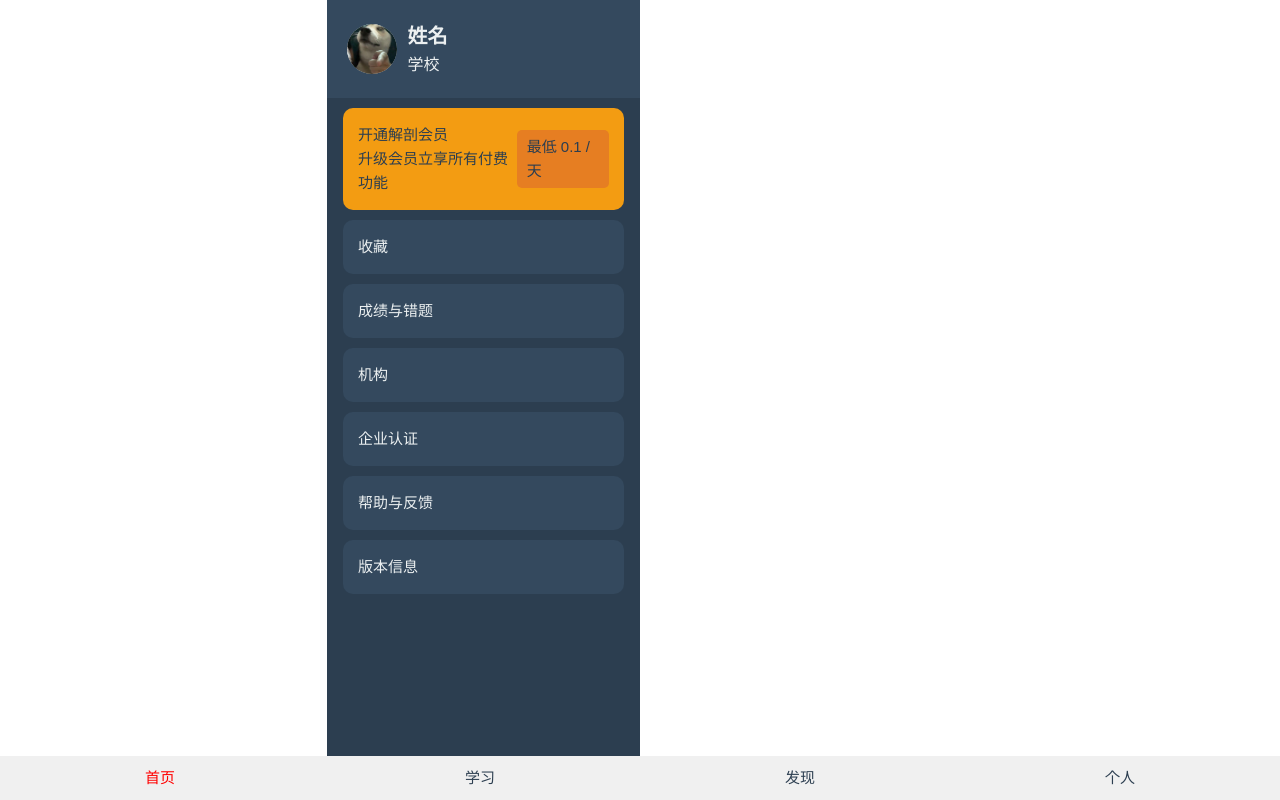
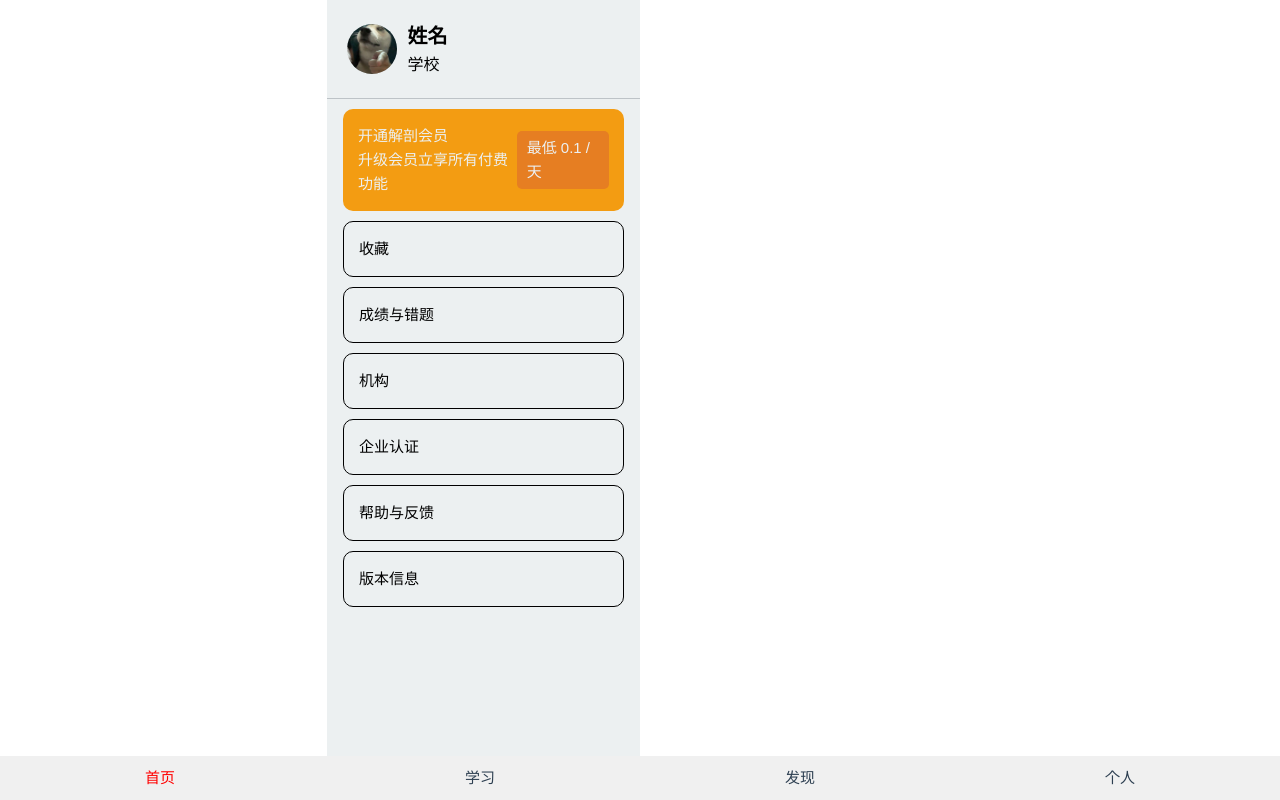
Before and after one commit to bitpurleclude/specimen, a Vue app in the folder specimen-electron-app/: page /profile in a window 1280 px wide. Built offline with nearby package versions, Linux system fonts and the light colour scheme.

Commit message:
个人信息

```diff
--- a/specimen-electron-app/src/views/Profile.vue
+++ b/specimen-electron-app/src/views/Profile.vue
@@ -36,8 +36,8 @@ export default {
 <style>
 .profile-container {
   font-family: Arial, sans-serif;
-  background-color: #2c3e50;
-  color: #ecf0f1;
+  background-color: #ecf0f1;
+  color: black;
   min-height: 100vh;
   display: flex;
   flex-direction: column;
@@ -45,11 +45,12 @@ export default {
 }
 
 .profile-header {
+  border-bottom: 1px solid #bdc3c7;
   display: flex;
   align-items: center;
   padding: 20px;
   width: 100%;
-  background-color: #34495e;
+  background-color: #ecf0f1;
   justify-content: flex-start;
 
   .user-info {
@@ -88,7 +89,7 @@ export default {
 .membership {
   width: 90%;
   background-color: #f39c12;
-  color: #2c3e50;
+  color: #ecf0f1;
   padding: 15px;
   border-radius: 10px;
   margin: 10px 0;
@@ -116,7 +117,8 @@ export default {
 }
 
 .menu-item {
-  background-color: #34495e;
+  border: 1px solid black;
+  background-color: #ecf0f1;
   padding: 15px;
   border-radius: 10px;
   display: flex;
```
Also changed, not shown: 1 other file (tests, documents, lock files or other folders).
